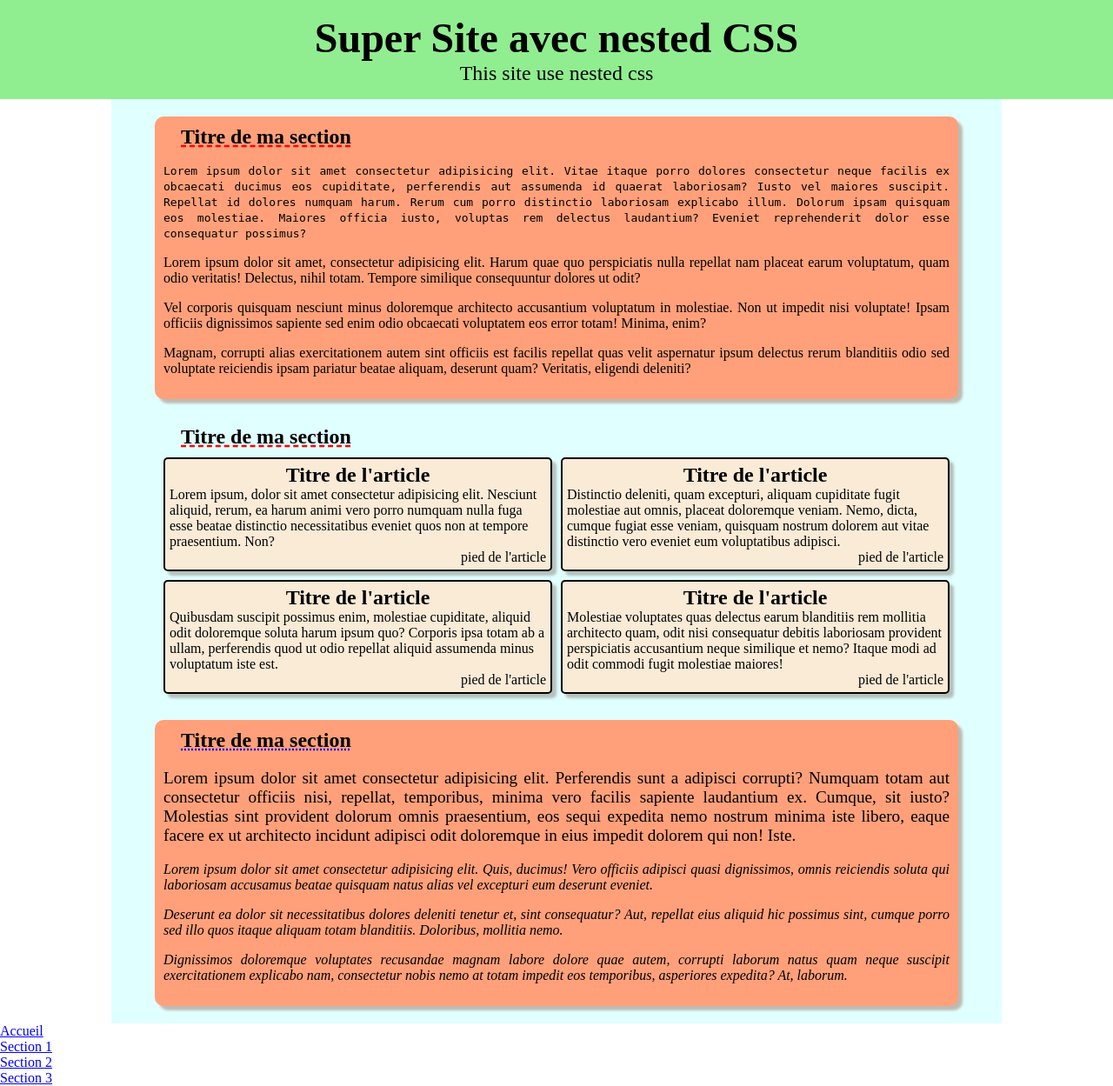
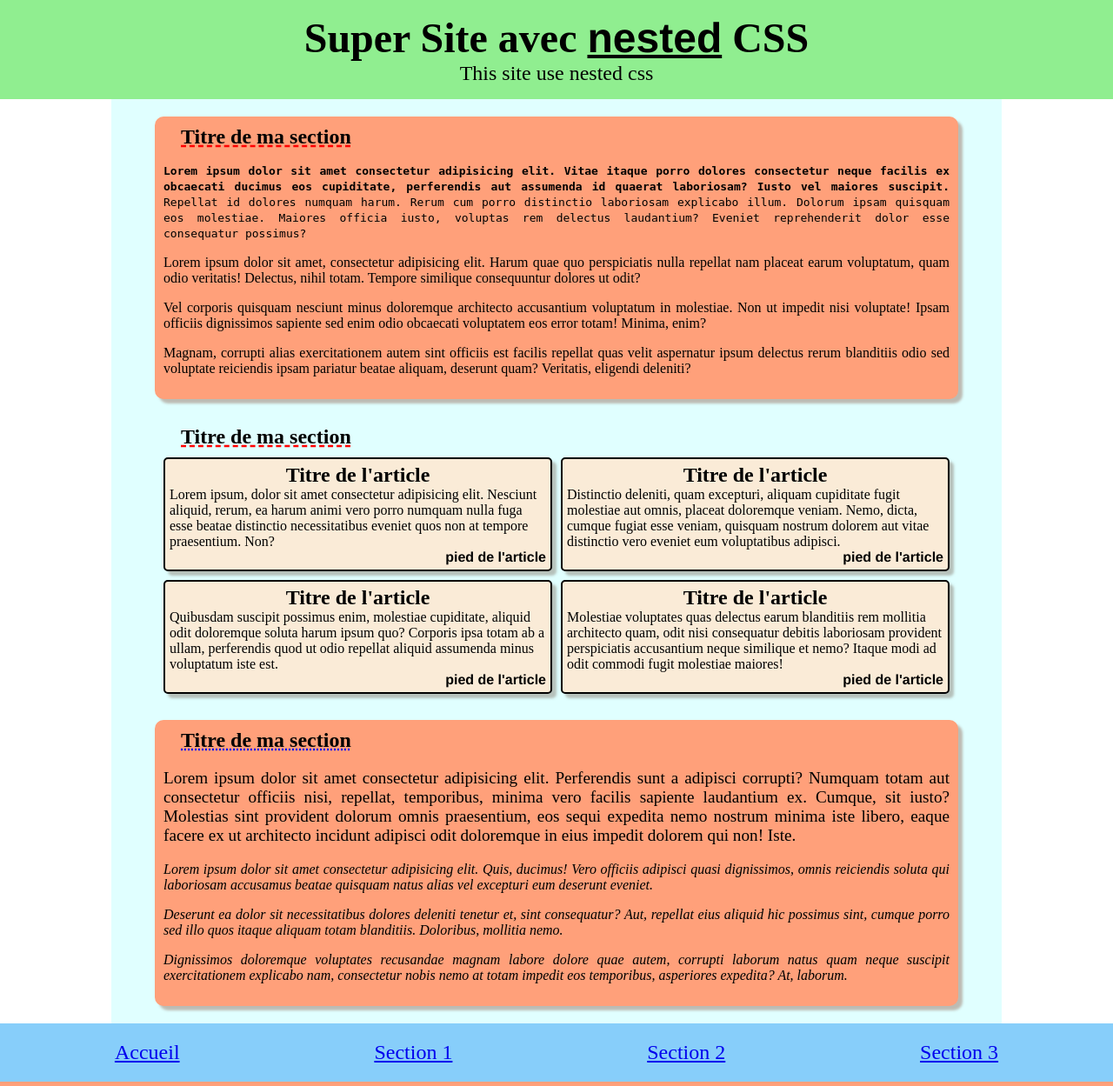
Before and after one commit to NolwennWM/dwwm2024, a PHP site: page /02-css/14-nesting/index.html in a window 1280 px wide. Shown: the whole page at 87% size. Run offline with PHP 8.4, Linux system fonts and the light colour scheme.

Commit message:
fin css et algo

```diff
--- a/02-css/14-nesting/style.css
+++ b/02-css/14-nesting/style.css
@@ -124,5 +124,34 @@ body
         }
     }
     > footer
-    {}
+    {
+        background-color: lightskyblue;
+        padding: 20px;
+        font-size: 1.5em;
+        & ul
+        {
+            display: flex;
+            list-style: none;
+            justify-content: space-around;
+        }
+    }
 }
+/* classes */
+.strong
+{
+    font-family: 'Franklin Gothic Medium', 'Arial Narrow', Arial, sans-serif;
+
+    /*
+        Il est aussi possible d'utiliser le nesting selector en fin de selecteur.
+        cela afin de faire varier les règles en fonction du parent.
+        Ici ma classe strong n'aura pas le même effet si elle est dans le header ou le main.
+    */
+    :is(header) &
+    {
+        text-decoration: underline;
+    }
+    :is(main) &
+    {
+        font-weight: bold;
+    }
+}
```
Also changed, not shown: 18 other files.
